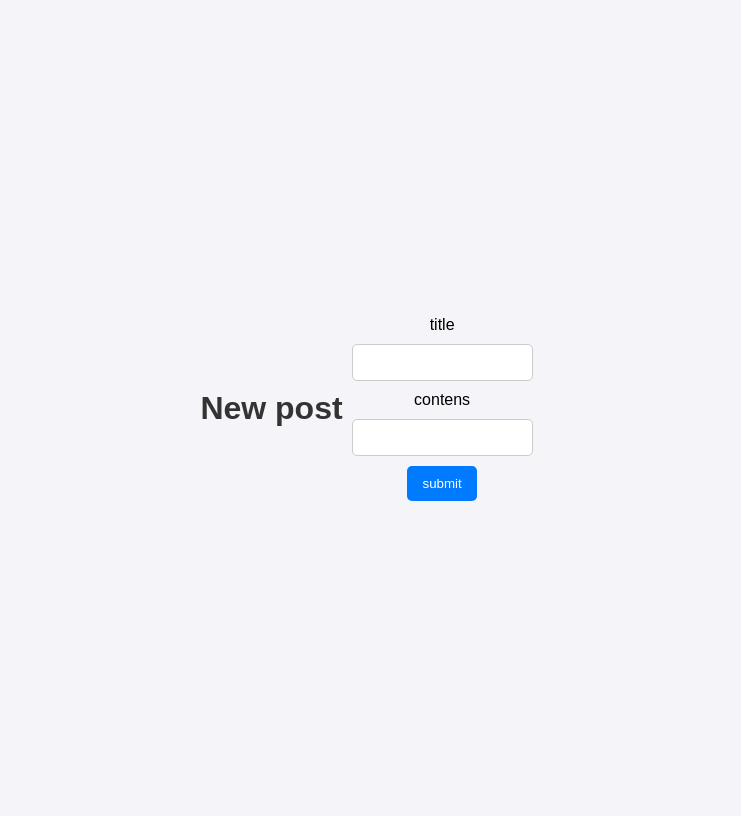
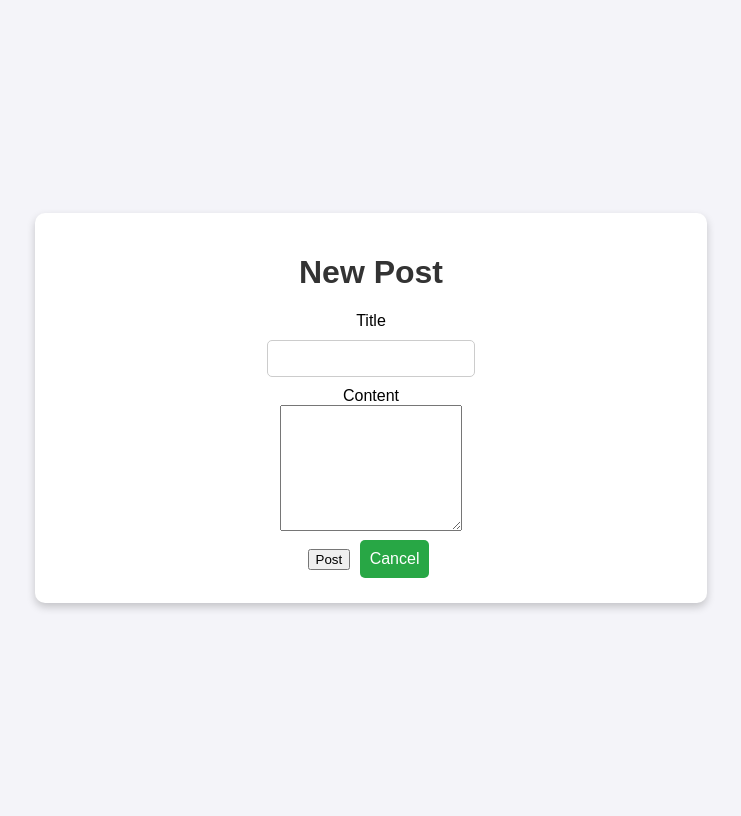
Before and after one commit to Prang752/WEB_flask, a Flask app: page /create in a window 1280 px wide. Shown: the whole page, without its empty margins (269-1010 px from the left). Run offline with Flask 3, Linux system fonts and the light colour scheme; the visitor is signed in with stand-in values (Sample User, id 1); some libraries are stand-ins or nearby versions.

Commit message:
add cancle button and Change format

```diff
--- a/templates/create.html
+++ b/templates/create.html
@@ -1,11 +1,36 @@
 {% extends "base.html" %}
+
 {% block content %}
-<h1>New post</h1>
-<form method="POST">
-    <label for="title">title</label>
-    <input type="text" name="title">
-    <label for="body">contens</label>
-    <input type="text" name="body">
-    <input type="submit" value="submit">
-</form>
+<div class="container">
+
+    <h1 class="mt-4 text-center">New Post</h1>
+
+    <div class="row justify-content-center">
+        <div class="col-md-8">
+            <div class="card shadow-lg p-4">
+                <form method="POST">
+
+                    <div class="mb-3">
+                        <label for="title" class="form-label">Title</label>
+                        <input type="text" name="title" class="form-control" required>
+                    </div>
+
+
+                    <div class="mb-3 text-center">
+                        <label for="body" class="form-label">Content</label>
+                        <div class="d-flex justify-content-center">
+                            <textarea name="body" class="form-control w-100" rows="8" required></textarea>
+                        </div>
+                    </div>
+
+
+                    <div class="text-center">
+                        <button type="submit" class="btn btn-success btn-lg px-4 py-2 fw-bold">Post</button>
+                        <a href="{{ url_for('index') }}" class="btn btn-secondary btn-sm px-3 ms-2">Cancel</a>
+                    </div>
+                </form>
+            </div>
+        </div>
+    </div>
+</div>
 {% endblock %}
```
